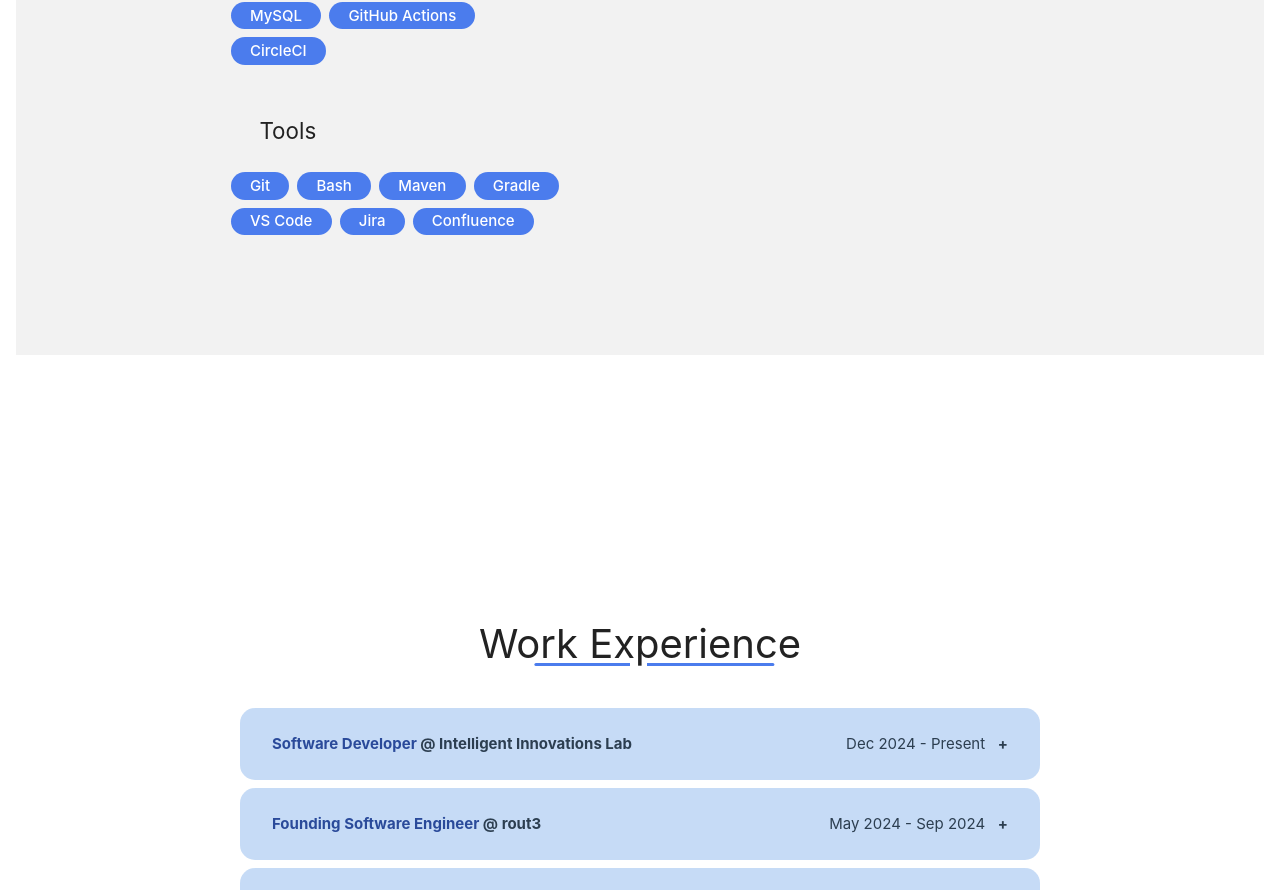
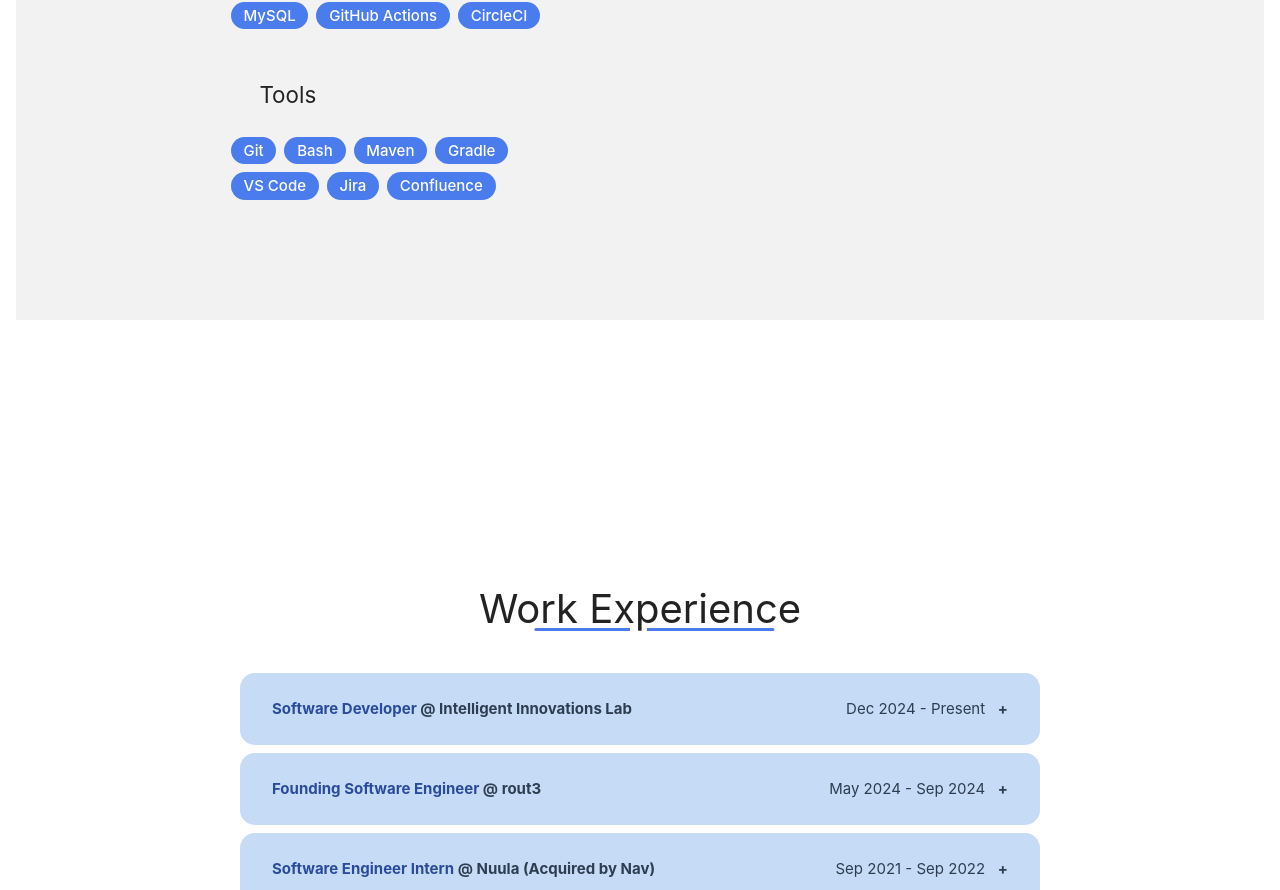
Before and after one commit to BallenAlain/Portfolio, a Vue app: page / in a window 1280 px wide. Shown: the part 1518-2408 px from the top of the page. Built offline with nearby package versions, Linux system fonts and the light colour scheme; some icons are missing.

Commit message:
skill item colour and padding

```diff
--- a/src/components/home/SkillsSection.vue
+++ b/src/components/home/SkillsSection.vue
@@ -154,7 +154,7 @@
 
 .skill-item {
   background: var(--vt-c-white-soft);
-  padding: 0.1rem 1.2rem;
+  padding: 0.1rem 0.8rem;
   border-radius: 20px;
   font-weight: 500;
   color: var(--c-white);
--- a/src/components/home/WorkExperience.vue
+++ b/src/components/home/WorkExperience.vue
@@ -172,11 +172,11 @@
 
 .skill-item {
     background: var(--vt-c-white-soft);
-    padding: 0.1rem 1.2rem;
+    padding: 0.1rem 0.8rem;
     border-radius: 20px;
     font-weight: 500;
-    color: var(--alainblue-dark-20);
-    background: var(--alainblue-light-30);
+    color: var(--c-white);
+    background: var(--alainblue);
     transition: all 0.3s ease;
     cursor: default;
     white-space: nowrap;
```
